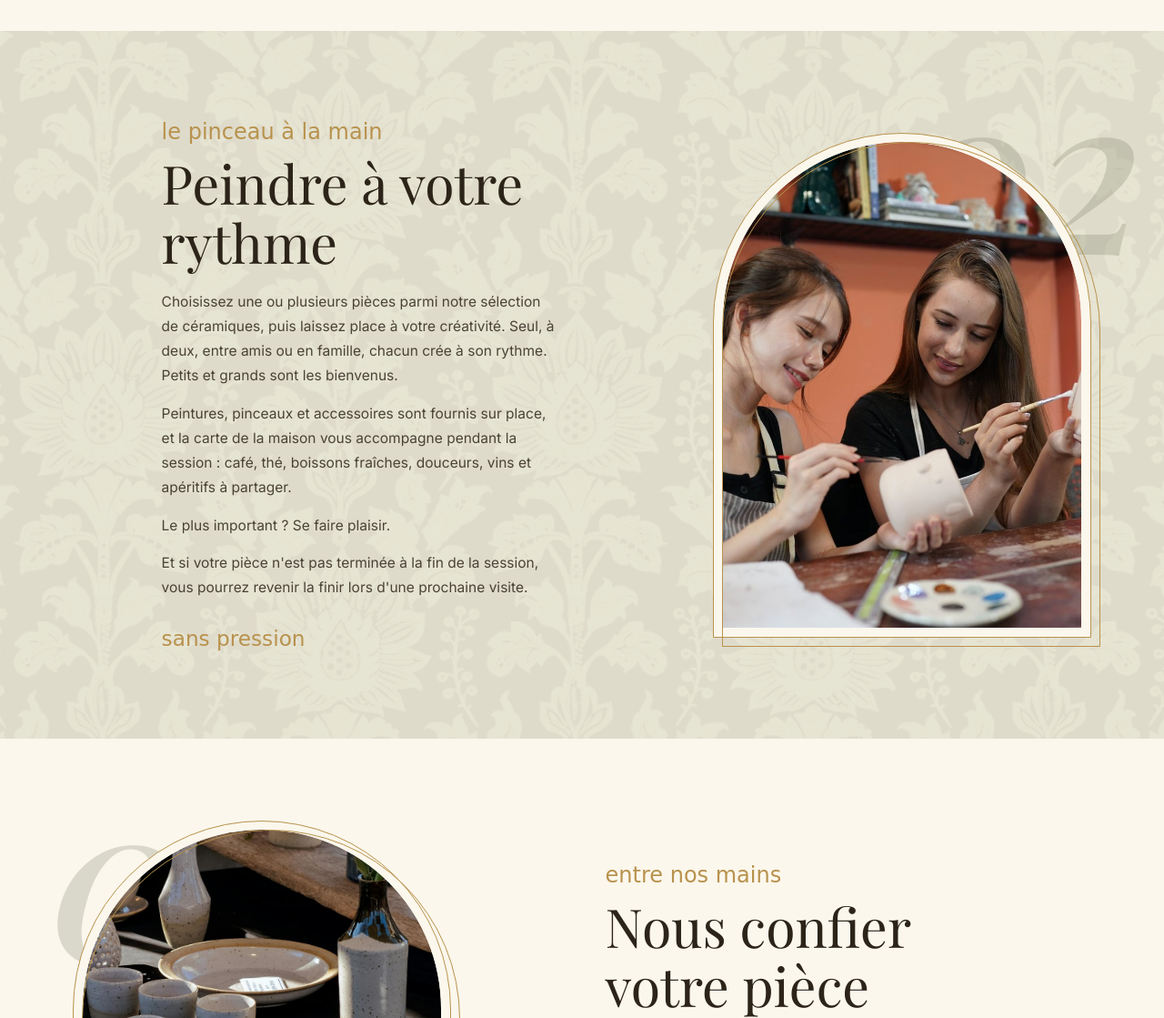
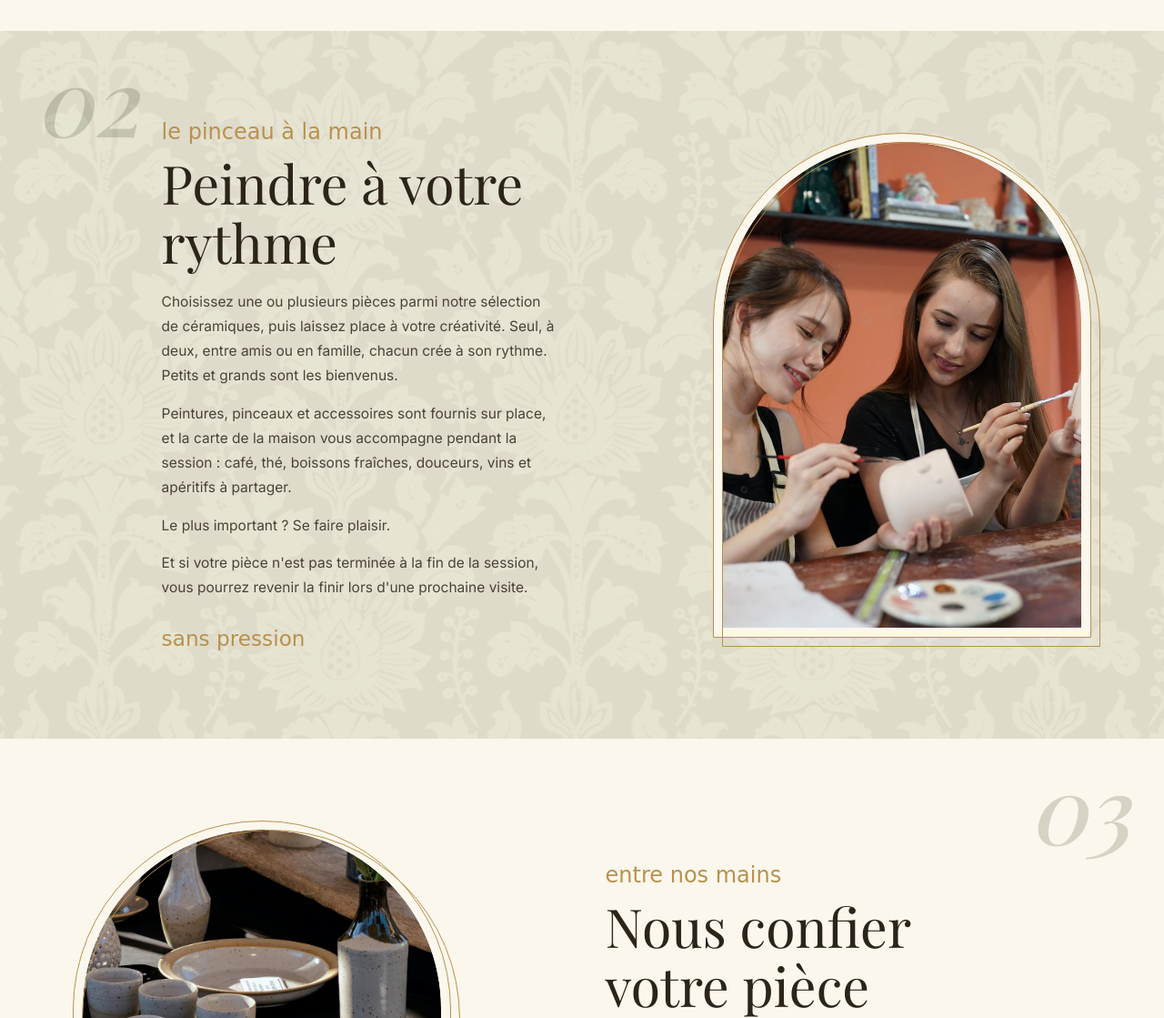
Before and after one commit to lyestriki-propulseo/maison-de-tara, a plain HTML site: page wandau-mdt/atelier.html in a window 1280 px wide. Shown: the part 1880-2999 px from the top of the page at 91% size. Drawn offline with nearby package versions, Linux system fonts and the light colour scheme; a web font is replaced by a local one.

Commit message:
fix(site): numeros atelier reduits + cote texte (plus masques par l'image)
Co-Authored-By: Claude Opus 4.8 (1M context) <noreply@anthropic.com>

```diff
--- a/wandau-mdt/css/premium-atelier.css
+++ b/wandau-mdt/css/premium-atelier.css
@@ -200,16 +200,19 @@
   padding:clamp(3rem,7vw,6rem) 0;
 }
 .premium-atelier .chap__num{
-  position:absolute;top:clamp(.5rem,2vw,1.5rem);
+  position:absolute;top:clamp(.5rem,2vw,1.5rem);z-index:0;
   font-family:var(--serif);font-weight:500;font-style:italic;
-  font-size:clamp(8rem,19vw,16rem);line-height:1;
-  /* Retours Tara #13/#15/#18/#20 « en vert, plus visible » : le vert seul ne suffit
-     pas, c'est l'opacite qui rendait le filigrane invisible (.13). --mdt-olive-deep
-     et pas --sauge : ici --sauge vaut l'olive CLAIR #8A976C. */
-  color:var(--mdt-olive-deep);opacity:.20;pointer-events:none;user-select:none;
+  font-size:clamp(3.5rem,8vw,7rem);line-height:1;
+  /* Filigrane REDUIT et pose du cote TEXTE (l'image est a l'oppose) : avant, place
+     cote image, il etait masque. Pose DERRIERE le contenu (z-index) mais lisible
+     dans les blancs. --mdt-olive-deep (pas --sauge = olive CLAIR #8A976C). */
+  color:var(--mdt-olive-deep);opacity:.24;pointer-events:none;user-select:none;
 }
-.premium-atelier .chap--odd .chap__num{left:clamp(.5rem,3vw,3rem)}
-.premium-atelier .chap--even .chap__num{right:clamp(.5rem,3vw,3rem)}
+/* Numero du cote du texte (image a l'oppose) pour ne plus le masquer. */
+.premium-atelier .chap--odd .chap__num{right:clamp(.5rem,3vw,3rem)}
+.premium-atelier .chap--even .chap__num{left:clamp(.5rem,3vw,3rem)}
+/* Contenu au-dessus du filigrane. */
+.premium-atelier .chap__grid{position:relative;z-index:1}
 .premium-atelier .chap__grid{
   display:grid;grid-template-columns:repeat(12,1fr);
   gap:clamp(1.5rem,4vw,3.5rem);align-items:center;
```
